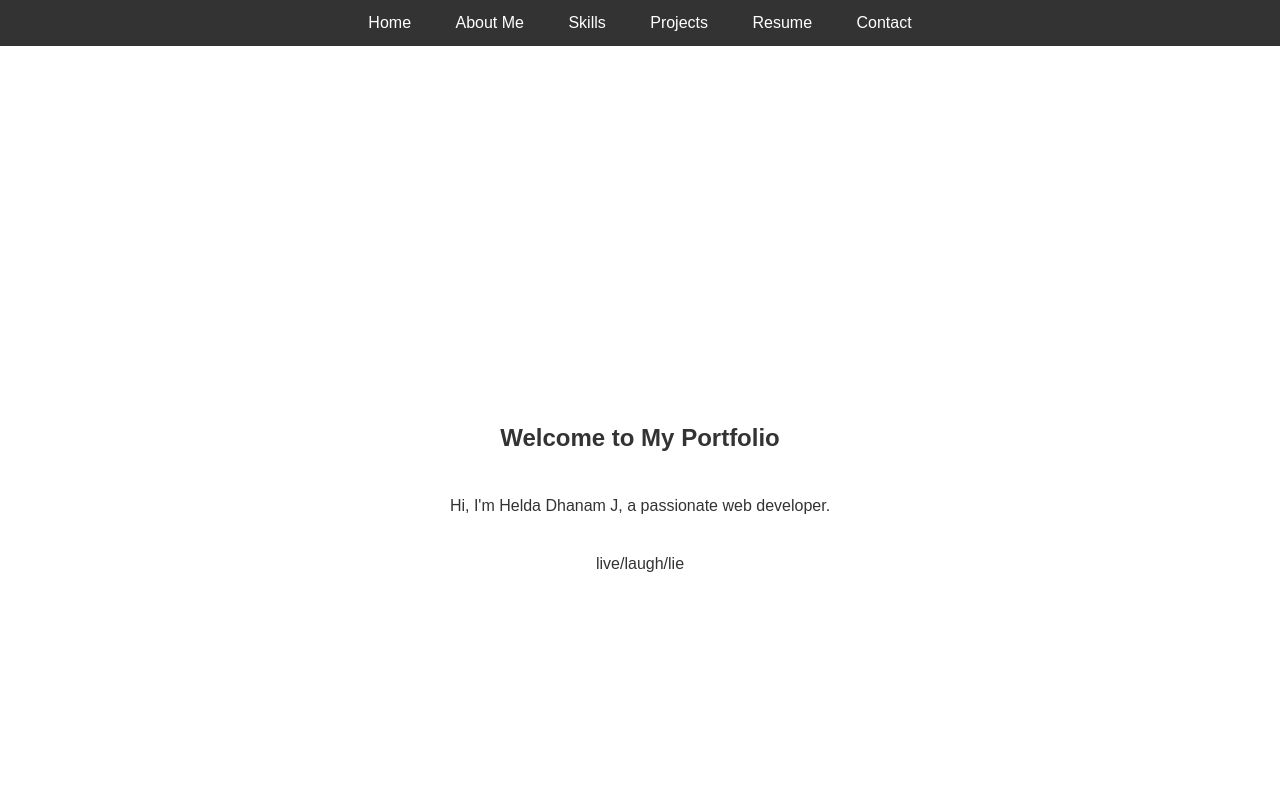
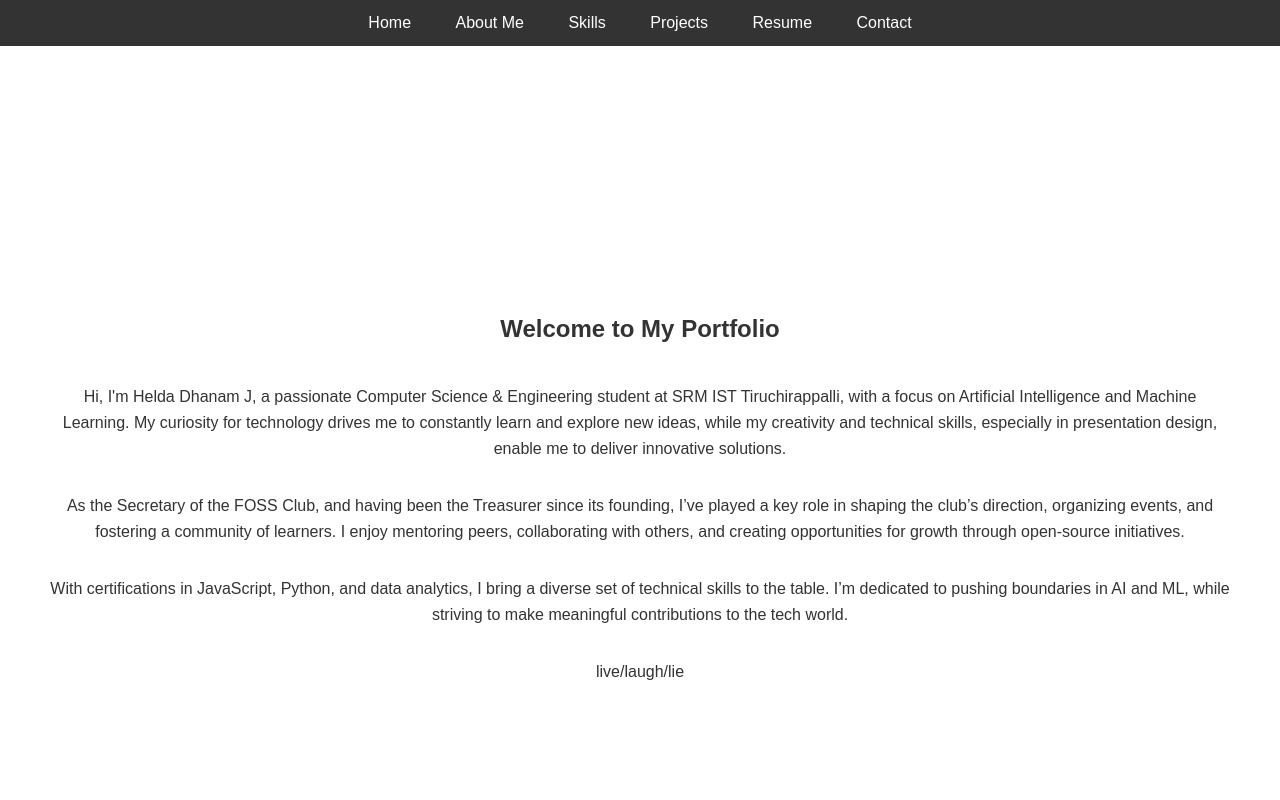
Before and after one commit to Helda-3110/intern, a plain HTML site: page index.html in a window 1280 px wide. Shown: the top 800 px of the page. Drawn offline with Linux system fonts and the light colour scheme.

Commit message:
portfolio

```diff
--- a/index.html
+++ b/index.html
@@ -23,7 +23,22 @@
     <!-- Home Section -->
     <section id="home" class="section">
         <h1>Welcome to My Portfolio</h1>
-        <p>Hi, I'm Helda Dhanam J, a passionate web developer.</p>
+        <p>Hi, I'm Helda Dhanam J, a passionate Computer Science & Engineering student at SRM IST Tiruchirappalli,
+            with a focus on Artificial Intelligence and Machine Learning.
+            My curiosity for technology drives me to constantly learn and explore new ideas,
+            while my creativity and technical skills, especially in presentation design,
+            enable me to deliver innovative solutions.
+
+        <p>As the Secretary of the FOSS Club, and having been the Treasurer since its founding,
+            I’ve played a key role in shaping the club’s direction, organizing events,
+            and fostering a community of learners. I enjoy mentoring peers, collaborating with others,
+            and creating opportunities for growth through open-source initiatives.</p>
+
+        <p>With certifications in JavaScript, Python, and data analytics,
+            I bring a diverse set of technical skills to the table.
+            I’m dedicated to pushing boundaries in AI and ML,
+            while striving to make meaningful contributions to the tech world.</p>
+
         <p>live/laugh/lie</p>
     </section>
 
```
